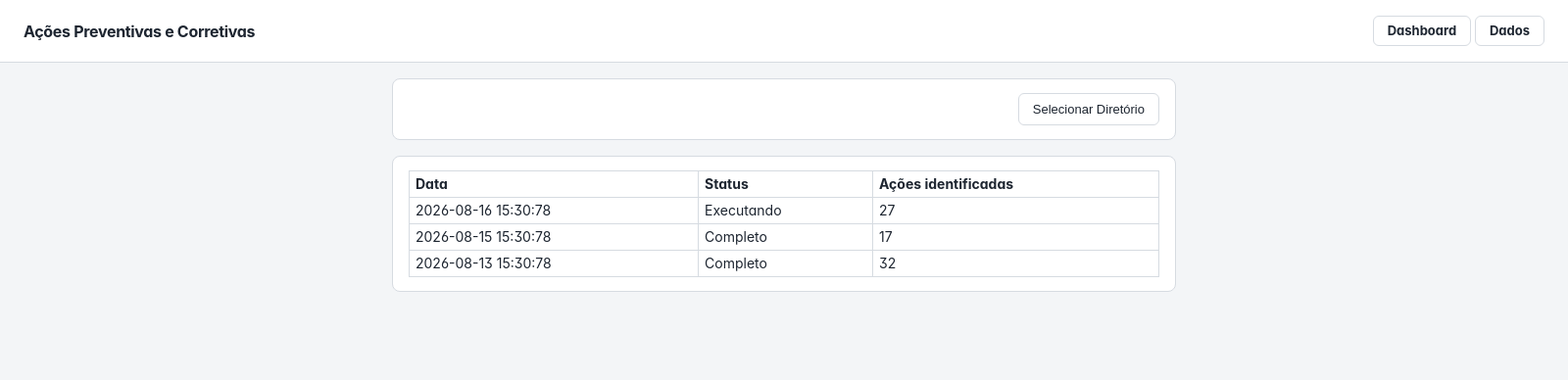
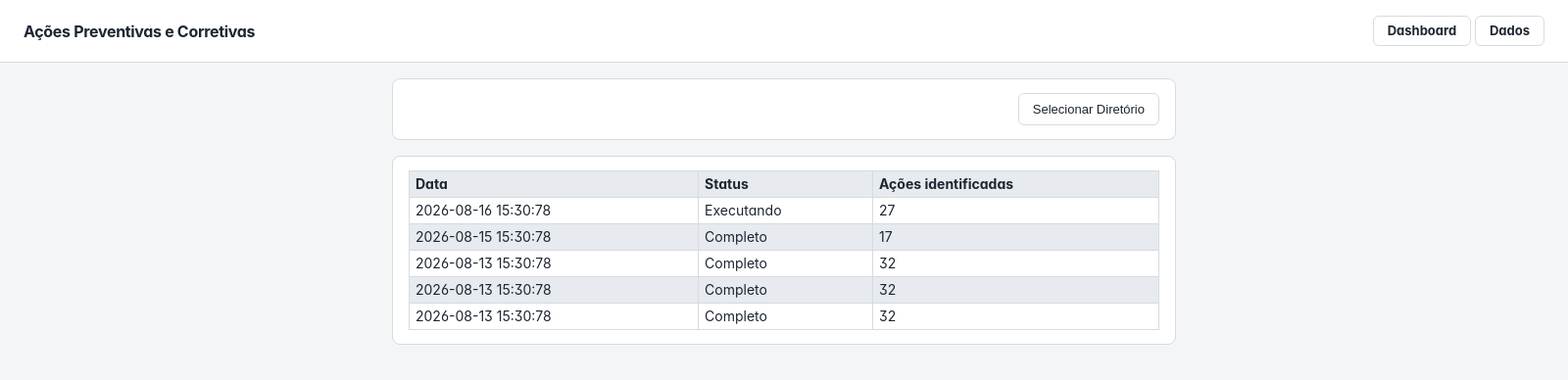
Before and after one commit to tiago0214/unimed-quality-department, an Electron app: page src/renderer/pages/data.html in a window 1600 px wide. Shown: the whole page at 98% size. Drawn offline with Linux system fonts and the light colour scheme; no server answers.

Commit message:
feat: enhance data table with alternating row colors and fix header background

```diff
--- a/src/renderer/pages/js/data.js
+++ b/src/renderer/pages/js/data.js
@@ -5,6 +5,8 @@ const tableRef = document.getElementById("table");
 const data = [
   { date: "2026-08-16 15:30:78", status: "Executando", identifiedActions: 27 },
   { date: "2026-08-15 15:30:78", status: "Completo", identifiedActions: 17 },
+  { date: "2026-08-13 15:30:78", status: "Completo", identifiedActions: 32 },
+  { date: "2026-08-13 15:30:78", status: "Completo", identifiedActions: 32 },
   { date: "2026-08-13 15:30:78", status: "Completo", identifiedActions: 32 },
 ];
 
@@ -25,7 +27,7 @@ selectBtn.addEventListener("click", async () => {
 
 checkEtlDir();
 
-data.forEach((element) => {
+data.forEach((element, index) => {
   const tr = document.createElement("tr");
   const tdDate = document.createElement("td");
   tdDate.innerHTML = element.date;
@@ -36,6 +38,12 @@ data.forEach((element) => {
   const tdActions = document.createElement("td");
   tdActions.innerHTML = element.identifiedActions;
 
+  if (index % 2 != 0) {
+    tdDate.style = "background-color: var(--color-secondary)";
+    tdStatus.style = "background-color: var(--color-secondary)";
+    tdActions.style = "background-color: var(--color-secondary)";
+  }
+
   tr.appendChild(tdDate);
   tr.appendChild(tdStatus);
   tr.appendChild(tdActions);
--- a/src/renderer/pages/style/data-style.css
+++ b/src/renderer/pages/style/data-style.css
@@ -38,4 +38,5 @@ td {
 th {
   font-weight: 700;
   text-align: left;
+  background-color: var(--color-secondary);
 }
```
